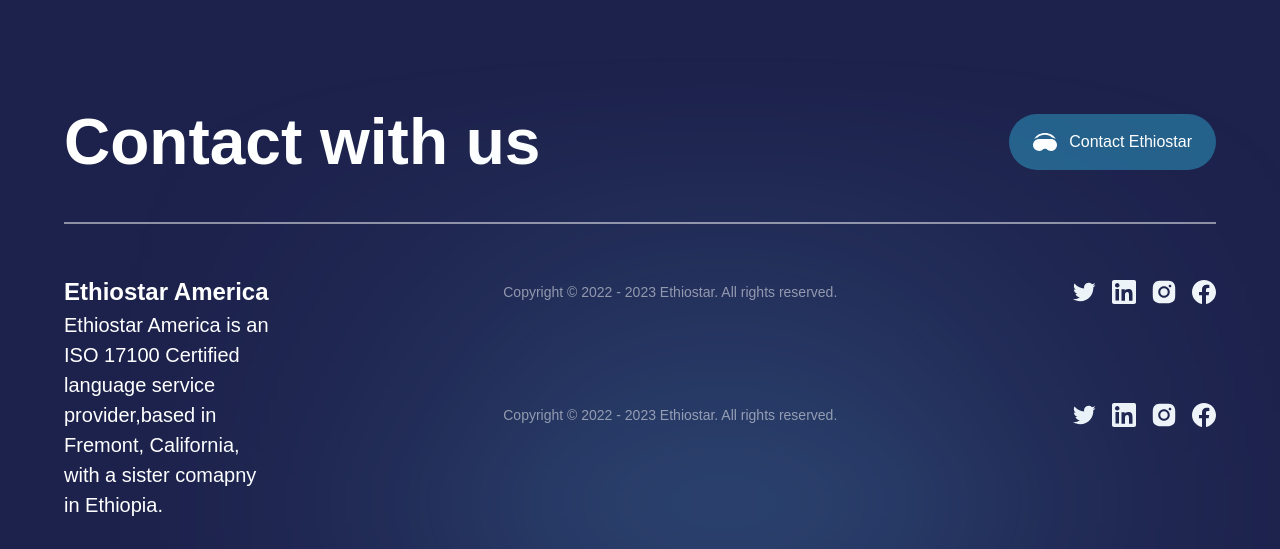
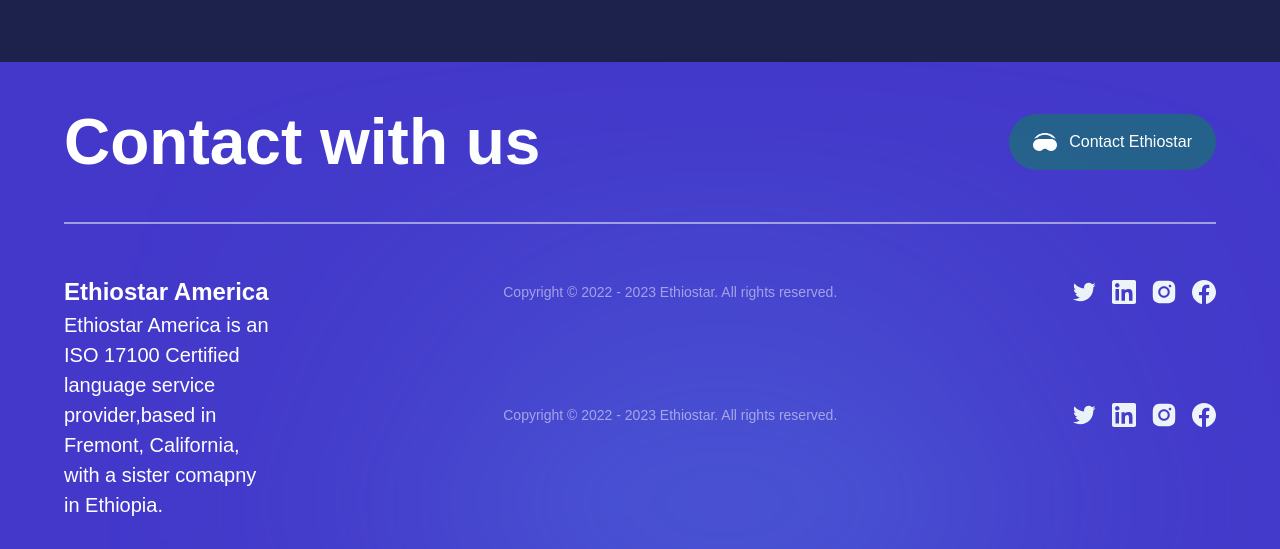
Before and after one commit to Henoker/ethiostar, a Next.js app: page /home in a window 1280 px wide. Shown: the part 7657-8206 px from the top of the page. Built offline with nearby package versions, Linux system fonts and the light colour scheme; a web font is replaced by a local one.

Commit message:
feat: shared navbar and footer on layout

```diff
--- a/app/(routes)/home/page.js
+++ b/app/(routes)/home/page.js
@@ -1,4 +1,3 @@
-import { Footer} from '../../../components';
 import { About, Cards, Intro, Feedback, MarqueeSlider, GetStarted, Hero, Insights, WhatsNew, World } from '../../../sections';
 
 const Page = () => (
@@ -28,7 +27,7 @@
 
     </div>
 
-    <Footer />
+
   </div>
 
 
--- a/app/layout.js
+++ b/app/layout.js
@@ -1,4 +1,4 @@
-import { Navbar } from '../components';
+import { Navbar, Footer } from '../components';
 import '../styles/globals.css';
 
 const RootLayout = ({ children }) => (
@@ -12,6 +12,7 @@
       <Navbar/>
 
       {children}
+      <Footer/>
     </body>
   </html>
 );
```
